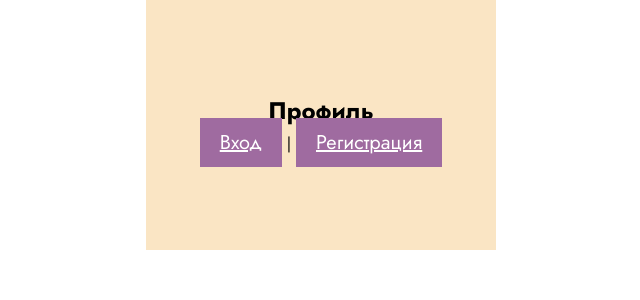
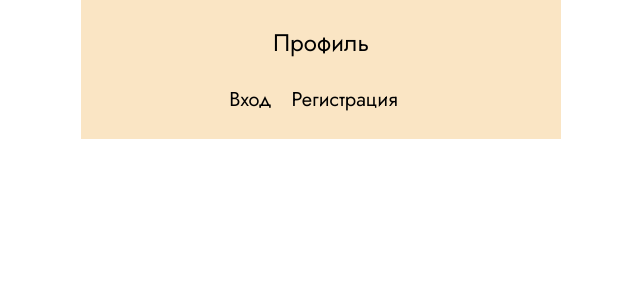
Before and after one commit to a9ata/eternal_lovers, a PHP site: page /profile.php in a window 1280 px wide. Shown: the top 300 px of the page, without its empty margins (319-959 px from the left). Run offline with PHP 8.4, Linux system fonts and the light colour scheme; some web fonts are replaced.

Commit message:
finalization of registration and authorization forms

```diff
--- a/login.php
+++ b/login.php
@@ -15,16 +15,13 @@ if ($_SERVER["REQUEST_METHOD"] == "POST") {
 
     // Вызываем метод login объекта класса User
     if ($user->login($email, $password)) {
-        // Авторизация успешна, устанавливаем сессию
-        $_SESSION['email'] = $email;
-        // Перенаправляем на главную страницу
+        // Авторизация успешна, перенаправляем на страницу профиля
         header("Location: profile.php");
         exit;
     } else {
         $error = 'Неверное имя пользователя или пароль.';
     }
 }
-
 ?>
 
 <!DOCTYPE html>
--- a/profile.php
+++ b/profile.php
@@ -17,14 +17,14 @@ session_start();
         <h2>Профиль</h2>
         <div class="profile__user-data">
             <?php if (isset($_SESSION['name'], $_SESSION['email'], $_SESSION['telephone'])): ?>
-            <p class="profile__name"><?php echo htmlspecialchars($_SESSION['name']); ?></p>
-            <p class="profile__email"><?php echo htmlspecialchars($_SESSION['email']); ?></p>
+            <p class="profile__name"><?php echo htmlspecialchars($_SESSION['name']); ?></p><br />
+            <p class="profile__email"><?php echo htmlspecialchars($_SESSION['email']); ?></p><br />
             <p class="profile__tel"><?php echo htmlspecialchars($_SESSION['telephone']); ?></p>
             <a href="logout.php">Выйти</a>
         </div>
         <div class="profile__log">
             <?php else: ?>
-            <a href="login.php">Вход</a> |
+            <a href="login.php">Вход</a>
             <a href="register.php">Регистрация</a>
             <?php endif; ?>
         </div>
--- a/register.php
+++ b/register.php
@@ -65,7 +65,7 @@ if ($_SERVER["REQUEST_METHOD"] == "POST") {
         <input type="text" name="telephone" placeholder="Телефон" required><br>
         <input type="password" name="password" placeholder="Пароль" required><br>
         <input type="password" name="confirm_password" placeholder="Подтвердите пароль" required><br>
-        <input type="submit" value="Регистрация">
+        <input type="submit" value="Зарегистрироваться">
     </form>
 
     <?php if (!empty($error)): ?>
--- a/style.css
+++ b/style.css
@@ -57,40 +57,27 @@
   margin-right: 0;
 }
 
-.profile {
+.profile,
+.login-form,
+.register-form {
   display: flex;
   justify-content: center;
   align-items: center;
   flex-direction: column;
   background-color: #FAE5C4;
-  width: 300px;
-  height: 200px;
-  margin: 0 auto;
-  padding: 25px;
-}
-.profile a {
-  background-color: #9F6BA0;
-  color: white;
-  padding: 10px 20px;
-  border: none;
-  font-size: 20px;
-  font-weight: normal;
-  cursor: pointer;
-  transition: background-color 0.3s;
-  margin-top: 20px;
-}
-
-.register-form {
-  display: flex;
-  justify-content: center;
-  align-items: center;
-  flex-direction: column;
-  background-color: #FAE5C4;
-  width: 300px;
+  width: 480px;
   height: auto;
   margin: 0 auto;
-  padding: 25px;
-}
+  padding: 25px 0;
+}
+.profile h2,
+.login-form h2,
+.register-form h2 {
+  margin-bottom: 25px;
+  font-weight: lighter;
+}
+.profile input,
+.login-form input,
 .register-form input {
   width: 290px;
   margin-bottom: 20px;
@@ -99,15 +86,35 @@
   font-size: 16px;
   background-color: transparent;
 }
-.register-form__input::-moz-placeholder {
+.profile input::-moz-placeholder, .login-form input::-moz-placeholder, .register-form input::-moz-placeholder {
   color: black;
   font-size: 14px;
   margin: 0;
 }
-.register-form__input::placeholder {
+.profile input::placeholder,
+.login-form input::placeholder,
+.register-form input::placeholder {
   color: black;
   font-size: 14px;
   margin: 0;
+}
+.profile input[type=submit],
+.login-form input[type=submit],
+.register-form input[type=submit] {
+  border: none;
+}
+.profile a,
+.login-form a,
+.register-form a {
+  color: #000;
+  border: none;
+  font-size: 20px;
+  font-weight: lighter;
+  cursor: pointer;
+  transition: background-color 0.3s;
+  margin-top: 20px;
+  text-decoration: none;
+  margin-right: 15px;
 }
 
 .header__btn {
--- a/style.scss
+++ b/style.scss
@@ -64,39 +64,29 @@
 }
 
 
-.profile{
-    display: flex;
-    justify-content: center;
-    align-items: center;
-    flex-direction: column;
-    background-color: #FAE5C4;
-    width: 300px;
-    height: 200px;
-    margin: 0 auto;
-    padding: 25px;
-    & a{
-        background-color: #9F6BA0;
-        color: white;
-        padding: 10px 20px;
-        border: none;
-        font-size: 20px;
-        font-weight:normal;
-        cursor: pointer;
-        transition: background-color 0.3s;
-        margin-top: 20px;
-    }
-}
-
+
+///
+// PROFILE
+//
+///
+
+.profile,
+.login-form,
 .register-form{
     display: flex;
     justify-content: center;
     align-items: center;
     flex-direction: column;
     background-color: #FAE5C4;
-    width: 300px;
+    width: 480px;
     height: auto;
     margin: 0 auto;
-    padding: 25px;
+    padding: 25px 0;
+
+    & h2{
+        margin-bottom: 25px;
+        font-weight: lighter;
+    }
 
     & input{
         width: 290px;
@@ -107,11 +97,28 @@
         background-color: transparent;
     }
 
-    &__input::placeholder {
+    & input::placeholder {
         color: black;
         font-size: 14px;
         margin: 0;
     }
+
+    input[type=submit] {
+        border: none;
+    }
+    & a{
+
+        color: #000;
+        border: none;
+        font-size: 20px;
+        font-weight:lighter;
+        cursor: pointer;
+        transition: background-color 0.3s;
+        margin-top: 20px;
+        text-decoration: none;
+        margin-right: 15px;
+    }
+
 }
 
 .header__btn{
```
Also changed, not shown: logout.php (added, +7 -0 lines), models/User.php (+10 -4 lines), 1 other file.
